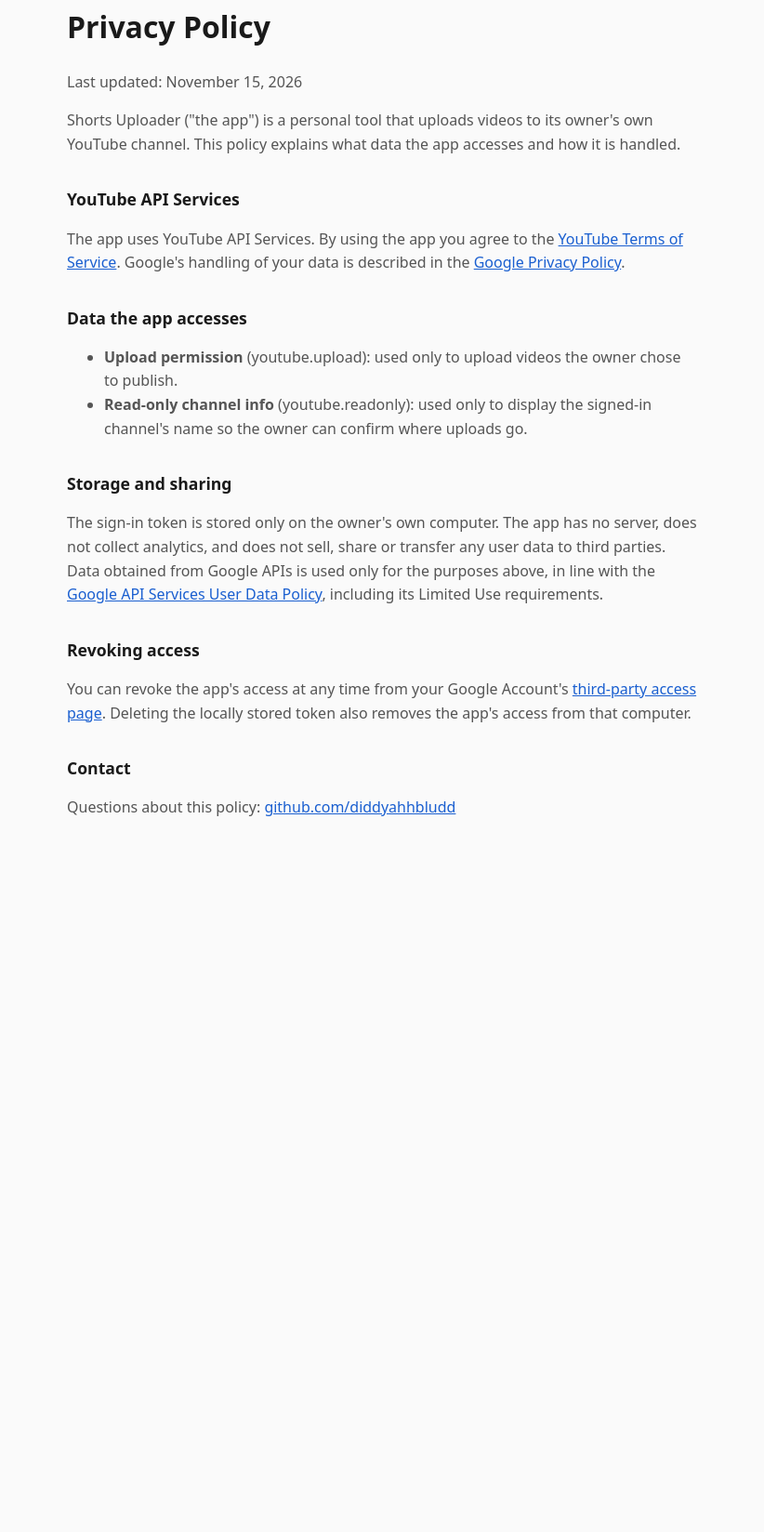
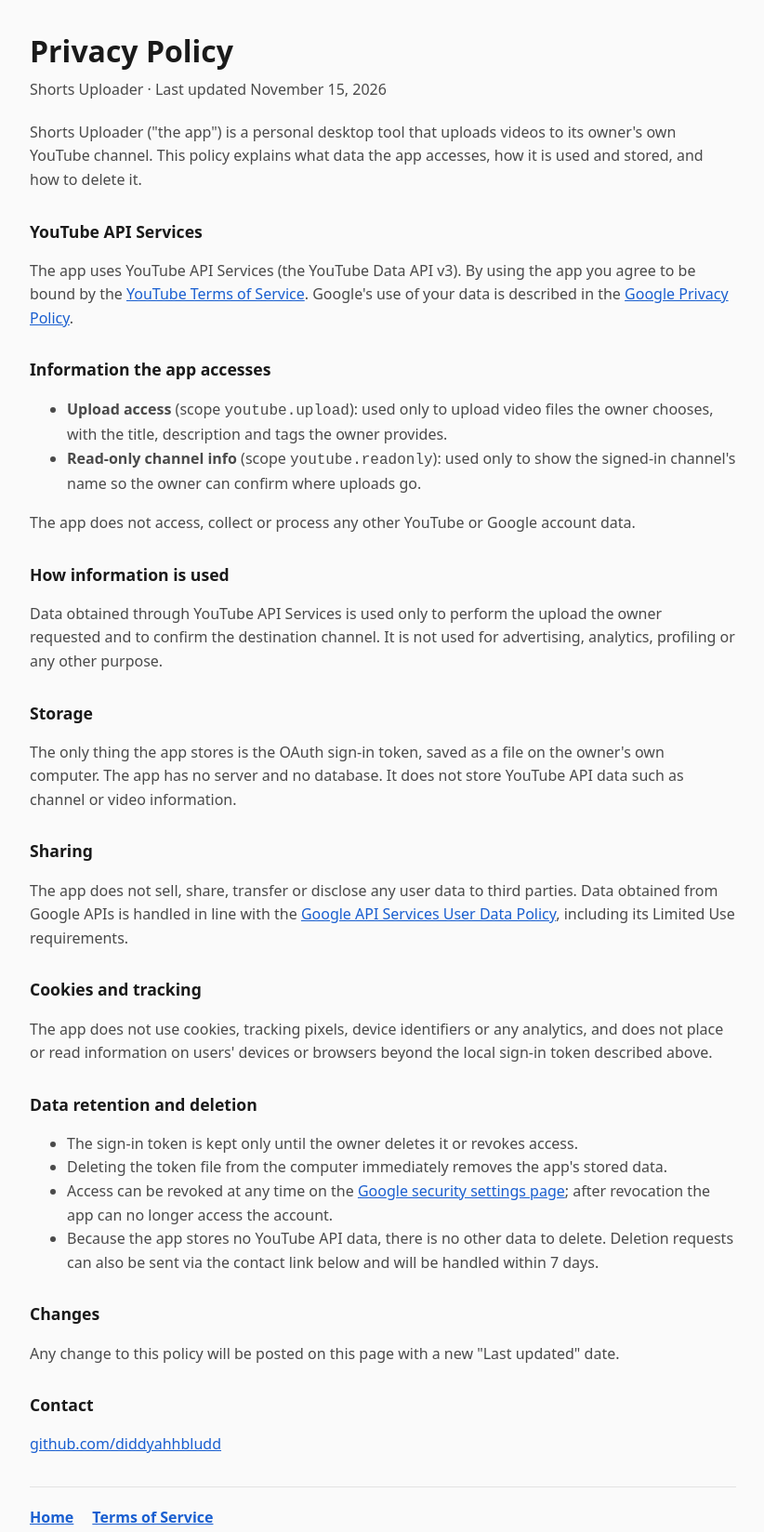
Before and after one commit to diddyahhbludd/shorts-uploader, a plain HTML site: page privacy.html in a window 1280 px wide. Shown: the part 45-1693 px from the top of the page at 93% size, without its empty margins (228-1050 px from the left). Before the commit the page ends 991 px from the top, so only its background shows below. Drawn offline with Linux system fonts and the light colour scheme.

Commit message:
Add terms page; expand privacy policy and YouTube API attribution
Co-Authored-By: Claude Opus 5.5 <noreply@anthropic.com>

```diff
--- a/privacy.html
+++ b/privacy.html
@@ -5,36 +5,65 @@
 <meta name="viewport" content="width=device-width, initial-scale=1">
 <title>Shorts Uploader Privacy</title>
 <style>
-  :root { --bg:#fafafa; --fg:#1a1a1a; --muted:#555; --link:#1a5fd0; }
-  @media (prefers-color-scheme: dark) { :root { --bg:#141414; --fg:#eee; --muted:#aaa; --link:#7fb0ff; } }
-  body { margin:0; background:var(--bg); color:var(--fg); font:16px/1.6 system-ui, sans-serif; }
-  main { max-width:680px; margin:0 auto; padding:48px 16px; }
-  h1 { margin-top:0; } h2 { font-size:1.1rem; margin-top:2rem; } p, li { color:var(--muted); } a { color:var(--link); }
+  :root { --bg:#fafafa; --fg:#1a1a1a; --muted:#4a4a4a; --link:#1a5fd0; --line:#e3e3e3; }
+  body { margin:0; background:var(--bg); color:var(--fg); font:16px/1.6 system-ui, "Segoe UI", sans-serif; }
+  .url { background:#eef1f5; border-bottom:1px solid var(--line); font:13px/1 ui-monospace, Consolas, monospace; color:#555; padding:10px 16px; }
+  main { max-width:760px; margin:0 auto; padding:40px 16px 56px; }
+  h1 { margin:0 0 4px; } h2 { font-size:1.1rem; margin:28px 0 6px; }
+  p, li { color:var(--muted); } a { color:var(--link); }
+  .meta { color:var(--muted); margin:0 0 20px; }
+  nav { display:flex; gap:20px; font-weight:600; margin-top:32px; padding-top:20px; border-top:1px solid var(--line); }
 </style>
 </head>
 <body>
+<div class="url" id="url">https://diddyahhbludd.github.io/shorts-uploader/privacy.html</div>
 <main>
   <h1>Privacy Policy</h1>
-  <p>Last updated: November 15, 2026</p>
-  <p>Shorts Uploader ("the app") is a personal tool that uploads videos to its owner's own YouTube channel. This policy explains what data the app accesses and how it is handled.</p>
+  <p class="meta">Shorts Uploader · Last updated November 15, 2026</p>
+  <p>Shorts Uploader ("the app") is a personal desktop tool that uploads videos to its owner's own YouTube channel. This policy explains what data the app accesses, how it is used and stored, and how to delete it.</p>
 
   <h2>YouTube API Services</h2>
-  <p>The app uses YouTube API Services. By using the app you agree to the <a href="https://www.youtube.com/t/terms">YouTube Terms of Service</a>. Google's handling of your data is described in the <a href="https://policies.google.com/privacy">Google Privacy Policy</a>.</p>
+  <p>The app uses YouTube API Services (the YouTube Data API v3). By using the app you agree to be bound by the
+    <a href="https://www.youtube.com/t/terms">YouTube Terms of Service</a>. Google's use of your data is described in the
+    <a href="https://policies.google.com/privacy">Google Privacy Policy</a>.</p>
 
-  <h2>Data the app accesses</h2>
+  <h2>Information the app accesses</h2>
   <ul>
-    <li><strong>Upload permission</strong> (youtube.upload): used only to upload videos the owner chose to publish.</li>
-    <li><strong>Read-only channel info</strong> (youtube.readonly): used only to display the signed-in channel's name so the owner can confirm where uploads go.</li>
+    <li><strong>Upload access</strong> (scope <code>youtube.upload</code>): used only to upload video files the owner chooses, with the title, description and tags the owner provides.</li>
+    <li><strong>Read-only channel info</strong> (scope <code>youtube.readonly</code>): used only to show the signed-in channel's name so the owner can confirm where uploads go.</li>
+  </ul>
+  <p>The app does not access, collect or process any other YouTube or Google account data.</p>
+
+  <h2>How information is used</h2>
+  <p>Data obtained through YouTube API Services is used only to perform the upload the owner requested and to confirm the destination channel. It is not used for advertising, analytics, profiling or any other purpose.</p>
+
+  <h2>Storage</h2>
+  <p>The only thing the app stores is the OAuth sign-in token, saved as a file on the owner's own computer. The app has no server and no database. It does not store YouTube API data such as channel or video information.</p>
+
+  <h2>Sharing</h2>
+  <p>The app does not sell, share, transfer or disclose any user data to third parties. Data obtained from Google APIs is handled in line with the
+    <a href="https://developers.google.com/terms/api-services-user-data-policy">Google API Services User Data Policy</a>, including its Limited Use requirements.</p>
+
+  <h2>Cookies and tracking</h2>
+  <p>The app does not use cookies, tracking pixels, device identifiers or any analytics, and does not place or read information on users' devices or browsers beyond the local sign-in token described above.</p>
+
+  <h2>Data retention and deletion</h2>
+  <ul>
+    <li>The sign-in token is kept only until the owner deletes it or revokes access.</li>
+    <li>Deleting the token file from the computer immediately removes the app's stored data.</li>
+    <li>Access can be revoked at any time on the
+      <a href="https://security.google.com/settings/security/permissions">Google security settings page</a>; after revocation the app can no longer access the account.</li>
+    <li>Because the app stores no YouTube API data, there is no other data to delete. Deletion requests can also be sent via the contact link below and will be handled within 7 days.</li>
   </ul>
 
-  <h2>Storage and sharing</h2>
-  <p>The sign-in token is stored only on the owner's own computer. The app has no server, does not collect analytics, and does not sell, share or transfer any user data to third parties. Data obtained from Google APIs is used only for the purposes above, in line with the <a href="https://developers.google.com/terms/api-services-user-data-policy">Google API Services User Data Policy</a>, including its Limited Use requirements.</p>
-
-  <h2>Revoking access</h2>
-  <p>You can revoke the app's access at any time from your Google Account's <a href="https://myaccount.google.com/permissions">third-party access page</a>. Deleting the locally stored token also removes the app's access from that computer.</p>
+  <h2>Changes</h2>
+  <p>Any change to this policy will be posted on this page with a new "Last updated" date.</p>
 
   <h2>Contact</h2>
-  <p>Questions about this policy: <a href="https://github.com/diddyahhbludd">github.com/diddyahhbludd</a></p>
+  <p><a href="https://github.com/diddyahhbludd">github.com/diddyahhbludd</a></p>
+
+  <nav><a href="./">Home</a><a href="terms.html">Terms of Service</a></nav>
 </main>
+<script>try { document.getElementById("url").textContent = location.href; } catch (e) {}</script>
 </body>
 </html>
```
Also changed, not shown: index.html (+38 -13 lines), terms.html (added, +59 -0 lines).
